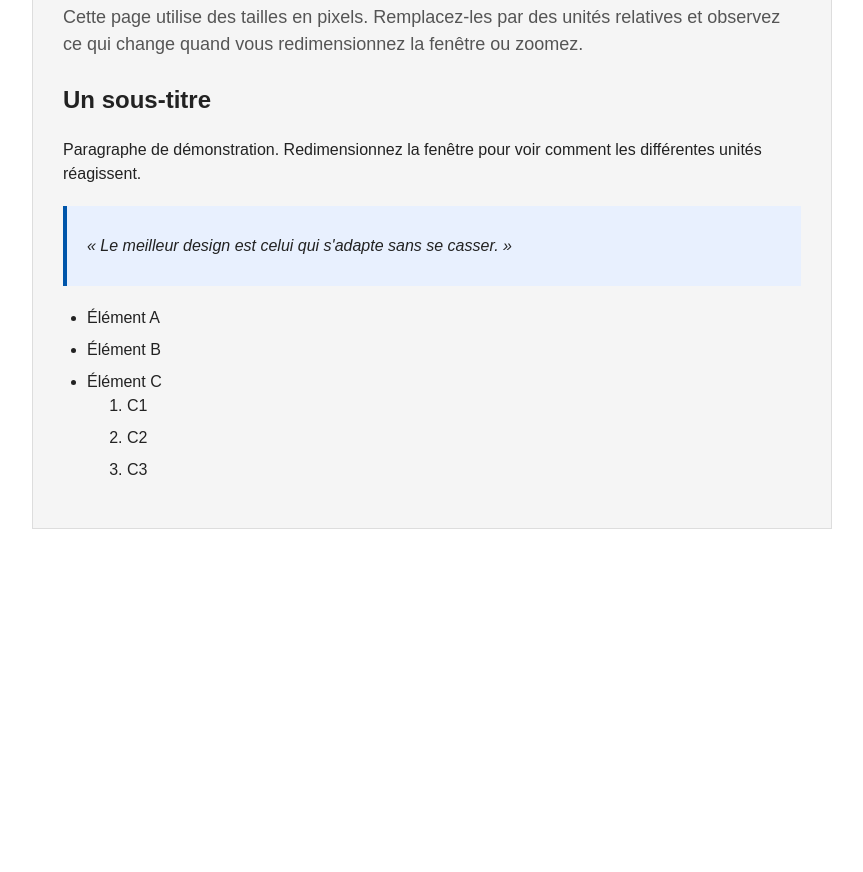
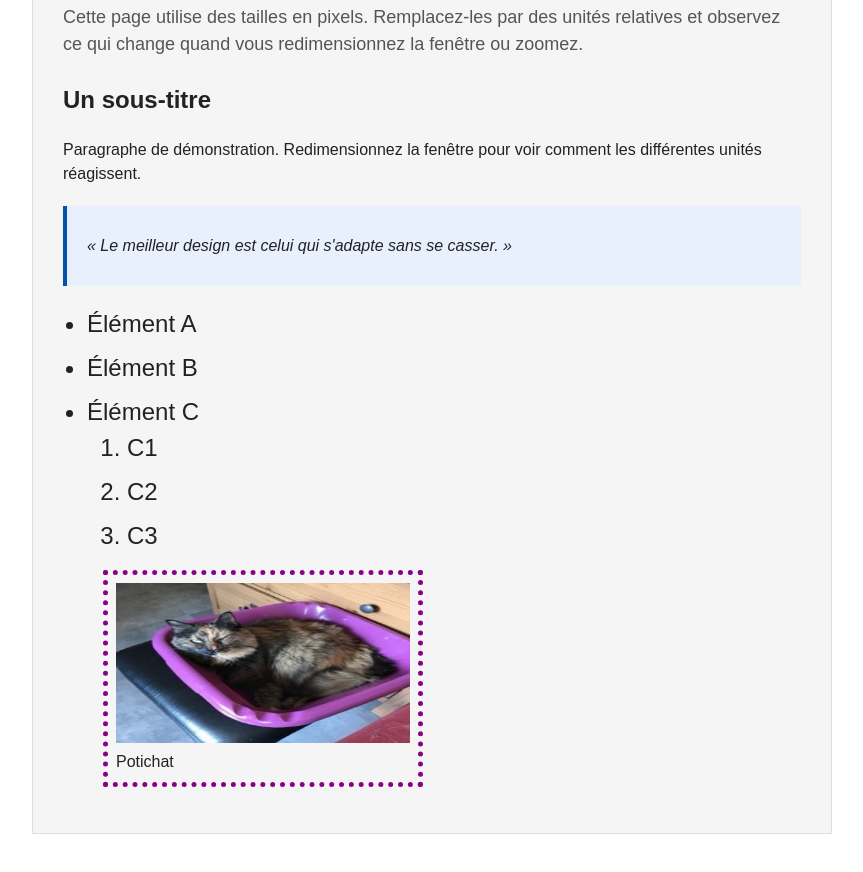
Before and after one commit to Coda-Dijon/css-chasse-aux-unites, a plain HTML site: page index.html in a window 1280 px wide. Shown: the part 156-1028 px from the top of the page, without its empty margins (208-1071 px from the left). Before the commit the page ends 800 px from the top, so only its background shows below. Drawn offline with Linux system fonts and the light colour scheme.

Commit message:
feat: ajout exo image potichat

```diff
--- a/index.html
+++ b/index.html
@@ -30,7 +30,15 @@
             </ol>
             </li>
         </ul>
+
+        <figure>
+            <img class="chat" src="indice.jpg" alt="">
+            <figcaption>
+                Potichat
+            </figcaption>
+        </figure>
     </div>
+
 
 </body>
 </html>
--- a/style.css
+++ b/style.css
@@ -59,5 +59,19 @@ ul {
 
 li {
     margin-bottom: 8px;
-    font-size: 1.5 rem;
+    font-size: 1.5rem;
 }
+
+figure {
+    box-sizing: border-box;
+    border: darkmagenta 5px;
+    border-style: dotted;
+    width: 20rem;
+    padding: .5rem;
+}
+
+figure img {
+    width: 100%;
+    height: 10rem;
+    object-fit: fill;
+}
```
Also changed, not shown: 1 other file.
